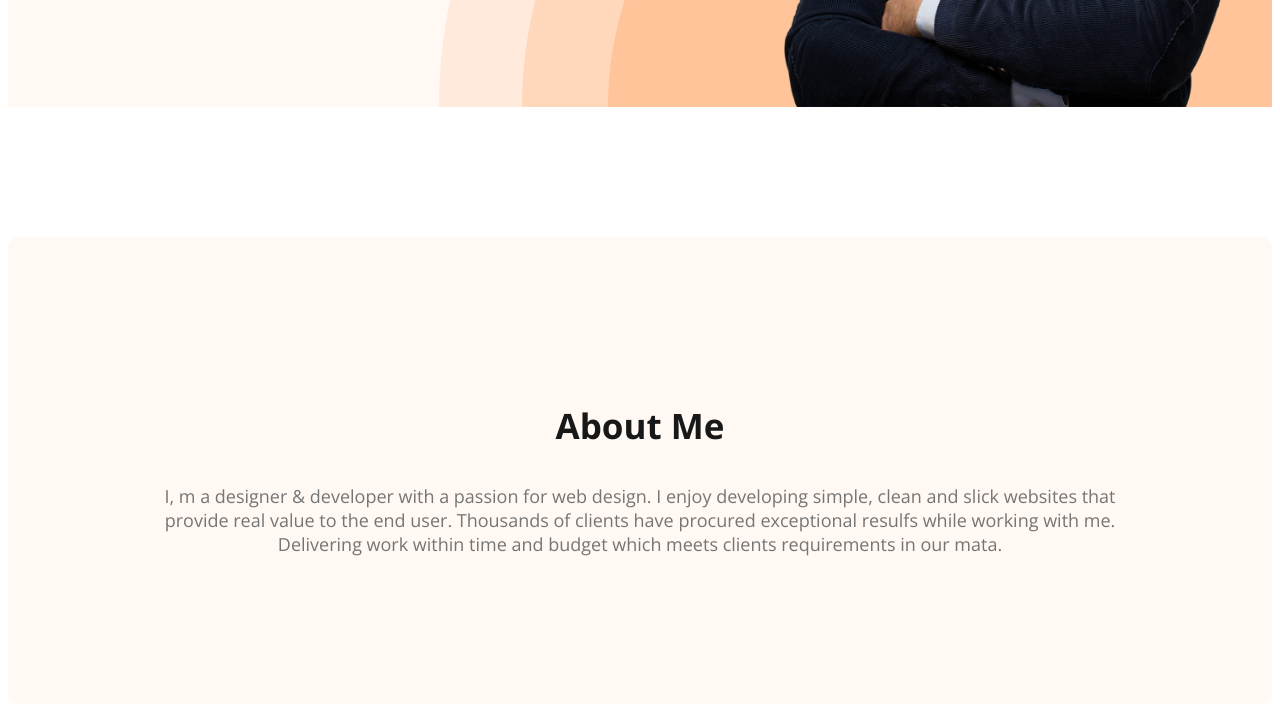
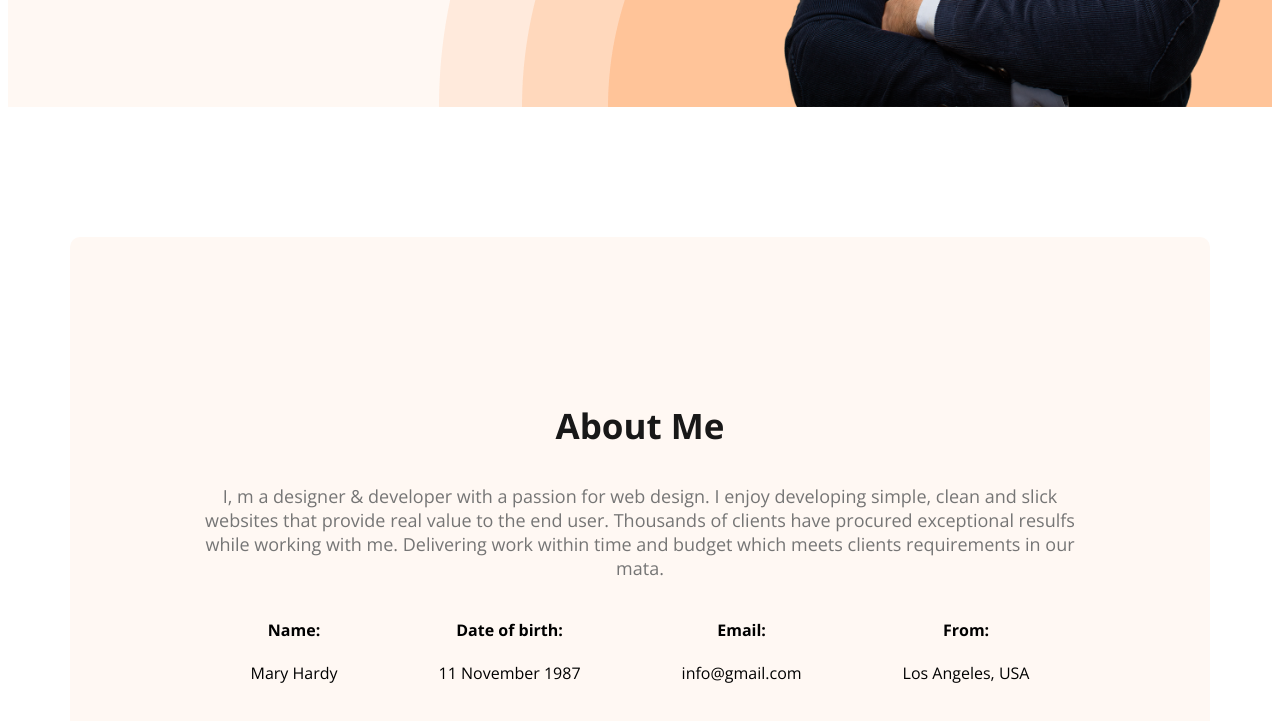
Before and after one commit to Shazzad-Shuvo/webdeveloper-portfolio, a plain HTML site: page index.html in a window 1280 px wide. Shown: the part 661-1382 px from the top of the page. Drawn offline with nearby package versions, Linux system fonts and the light colour scheme.

Commit message:
added about information

```diff
--- a/index.html
+++ b/index.html
@@ -1,5 +1,6 @@
 <!DOCTYPE html>
 <html lang="en">
+
 <head>
     <meta charset="UTF-8">
     <meta name="viewport" content="width=device-width, initial-scale=1.0">
@@ -7,9 +8,11 @@
 
     <link rel="preconnect" href="https://fonts.googleapis.com">
     <link rel="preconnect" href="https://fonts.gstatic.com" crossorigin>
-    <link href="https://fonts.googleapis.com/css2?family=Lato&family=Open+Sans:wght@400;700;800&display=swap" rel="stylesheet">
+    <link href="https://fonts.googleapis.com/css2?family=Lato&family=Open+Sans:wght@400;700;800&display=swap"
+        rel="stylesheet">
     <link rel="stylesheet" href="styles/portfolio.css">
 </head>
+
 <body>
     <header class="header">
         <nav>
@@ -22,9 +25,10 @@
         </nav>
         <div class="banner">
             <div class="banner-content">
-                <h3 class="banner-greeting">Hi, I  am</h3>
+                <h3 class="banner-greeting">Hi, I am</h3>
                 <h1 class="banner-title">Mary Hardy</h1>
-                <p class="banner-description">Shot what able cold new see hold.Friendly as an betrayed formerly he. Morning because as to society behaved moments.</p>
+                <p class="banner-description">Shot what able cold new see hold.Friendly as an betrayed formerly he.
+                    Morning because as to society behaved moments.</p>
                 <button class="btn-primary">Download CV</button>
                 <button class="btn-primary">Contact</button>
             </div>
@@ -33,8 +37,31 @@
     </header>
     <main>
         <section class="about">
-        <h3 class="section-title">About Me</h3>
-        <p class="section-description">I, m a designer & developer with a passion for web design. I enjoy developing simple, clean and slick websites that provide real value to the end user. Thousands of clients have procured exceptional resulfs while working with me. Delivering work within time and budget which meets clients requirements in our mata.</p>
+            <h3 class="section-title">About Me</h3>
+            <p class="section-description">I, m a designer & developer with a passion for web design. I enjoy developing
+                simple, clean and slick websites that provide real value to the end user. Thousands of clients have
+                procured exceptional resulfs while working with me. Delivering work within time and budget which meets
+                clients requirements in our mata.</p>
+
+            <div class="about-info-container">
+                <div class="about-info">
+                    <h4 class="info-title">Name:</h4>
+                    <p class="info-description">Mary Hardy</p>
+                </div>
+                <div class="about-info">
+                    <h4 class="info-title">Date of birth:
+                        </h4>
+                    <p class="info-description">11 November 1987</p>
+                </div>
+                <div class="about-info">
+                    <h4 class="info-title">Email:</h4>
+                    <p class="info-description">info@gmail.com</p>
+                </div>
+                <div class="about-info">
+                    <h4 class="info-title">From:</h4>
+                    <p class="info-description">Los Angeles, USA</p>
+                </div>
+            </div>
         </section>
 
     </main>
@@ -42,4 +69,5 @@
 
     </footer>
 </body>
+
 </html>
--- a/styles/portfolio.css
+++ b/styles/portfolio.css
@@ -103,7 +103,10 @@ nav a {
 }
 
 /* main section related styles */
-
+main{
+    max-width: 1140px;
+    margin: 0 auto;   /* top and bottom e margin zero, left-right e shob milai je margin khali ase sheta vag kore dui side e margin ni nibe  */
+}
 /* about section styles */
 
 .about {
@@ -112,3 +115,12 @@ nav a {
     background: #FFF8F3;
     margin: 130px 0;
 }
+
+.about-info-container{
+    display: flex;
+    justify-content: space-around;
+}
+
+.about-info{
+    text-align: center;
+}
```
